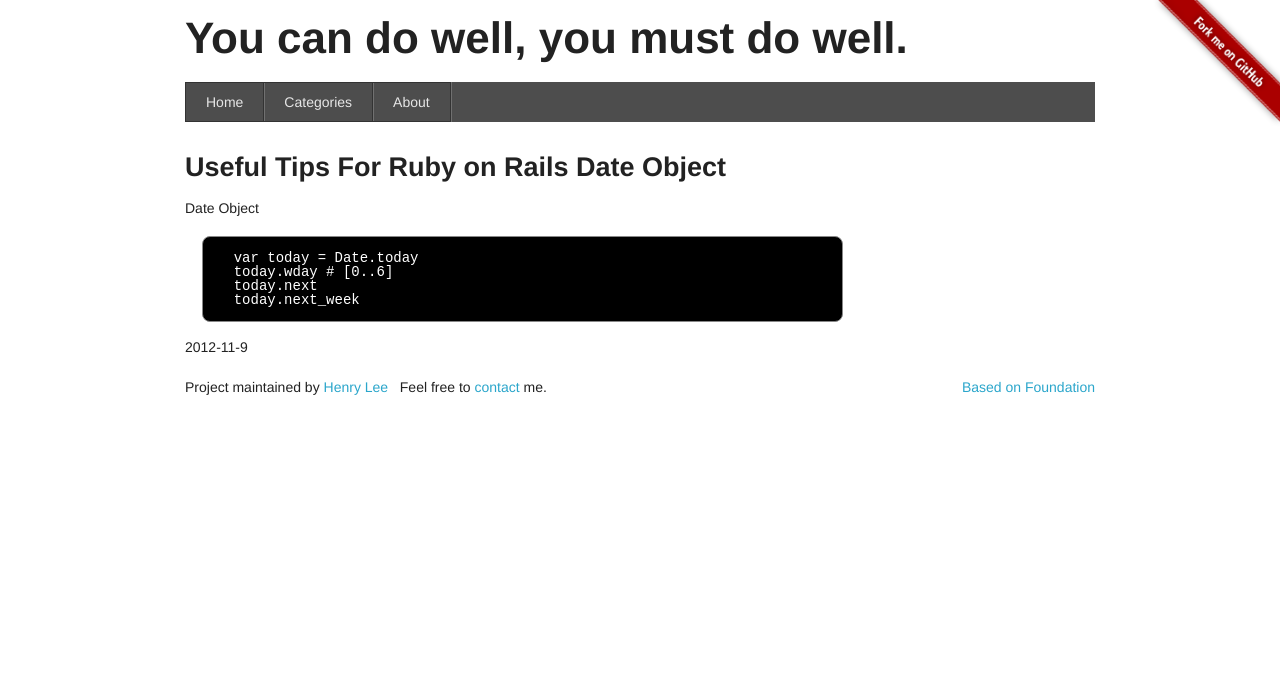
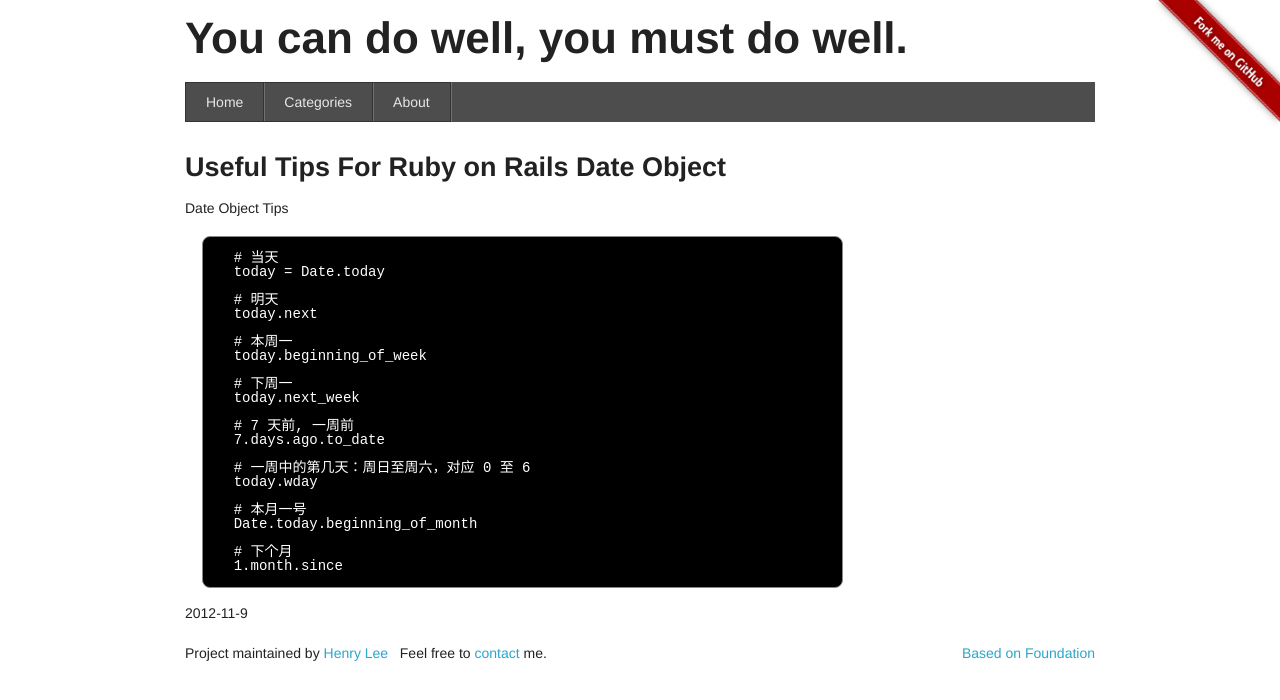
Before and after one commit to manageyp/manageyp.github.com, a Jekyll site: the page built from _posts/2012-11-9-useful-tips-for-ror-date-object.html, in a window 1280 px wide. Shown: the top 700 px of the page. Built offline with Jekyll 4.4.1, drawn with Linux system fonts in a browser that asks for light colours; nearby versions of some CDN libraries.

Commit message:
[Change] improve ror data tips

```diff
--- a/_posts/2012-11-9-useful-tips-for-ror-date-object.html
+++ b/_posts/2012-11-9-useful-tips-for-ror-date-object.html
@@ -6,10 +6,30 @@ categories: Date Ruby Rails
 tags: Date Ruby Rails
 record_on: 2012-11-9
 ---
-<p>Date Object</p>
+<p>Date Object Tips</p>
 <pre class="prettyprint lang-html">
-  var today = Date.today
-  today.wday # [0..6]
+  # 当天
+  today = Date.today
+
+  # 明天
   today.next
+
+  # 本周一
+  today.beginning_of_week
+
+  # 下周一
   today.next_week
+
+  # 7 天前, 一周前
+  7.days.ago.to_date
+
+  # 一周中的第几天：周日至周六，对应 0 至 6
+  today.wday
+
+  # 本月一号
+  Date.today.beginning_of_month
+
+  # 下个月
+  1.month.since
+
 </pre>
```
